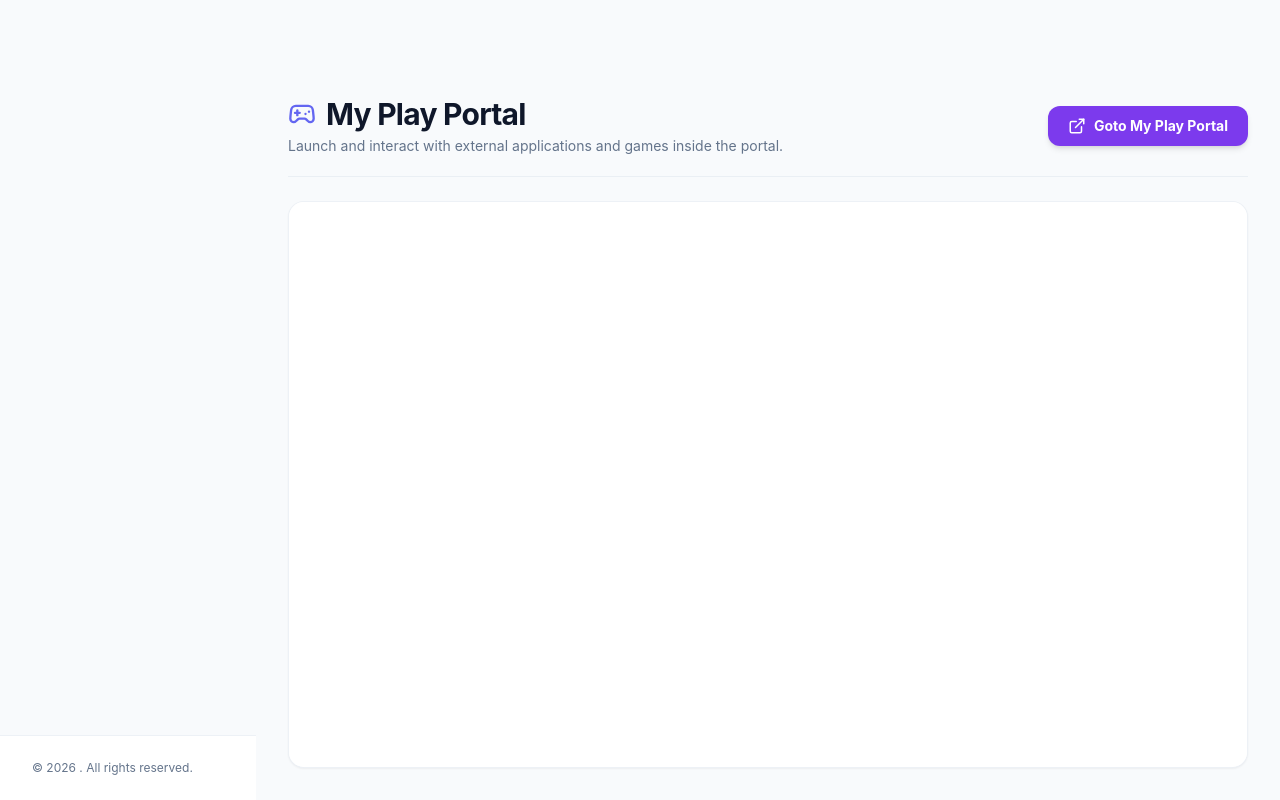
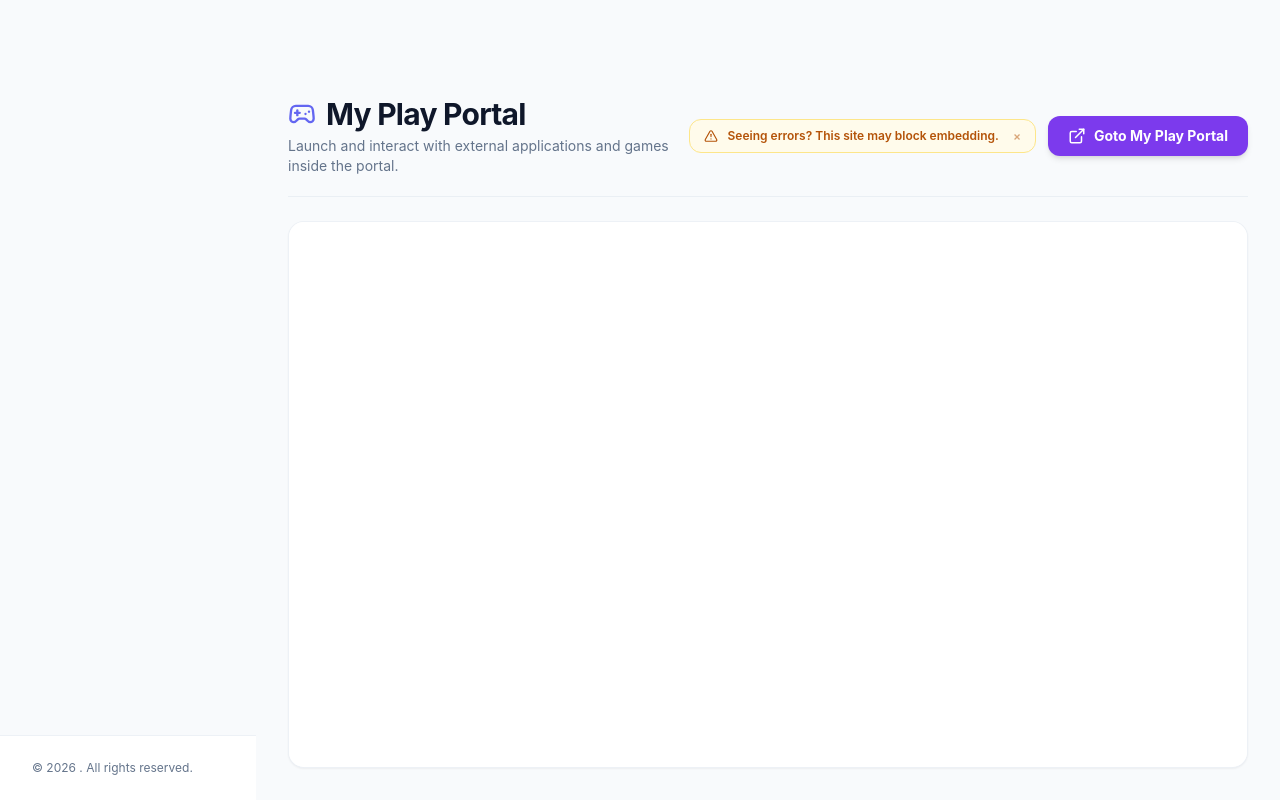
Before and after one commit to 110way/0707, a Python web app: template templates/playportal.html in a window 1280 px wide. Run offline with Jinja, Linux system fonts and the light colour scheme; the template is opened without the code that fills it, so the values that code supplies are empty; style sheets or scripts are compiled from the project's sources.

Commit message:
fix: remove iframe sandbox to resolve MSAL crypto_nonexistent error in play portal

```diff
--- a/app.py
+++ b/app.py
@@ -681,6 +681,7 @@ async def konnect_page(request: Request):
 async def playportal_page(request: Request):
     return render_template(request, 'playportal.html', {'active_page': 'playportal'})
 
+
 @app.get("/dashboard", response_class=HTMLResponse)
 async def dashboard_page(request: Request):
     user = getattr(request.state, 'user', None)
--- a/templates/playportal.html
+++ b/templates/playportal.html
@@ -110,7 +110,13 @@
           * Change the hardcoded default URL below to configure it for your application.
           */
          activeUrl: '',
-         isIframeLoading: true
+         isIframeLoading: true,
+         showErrorHint: false,
+         onLoaded() {
+             this.isIframeLoading = false;
+             // Show hint banner after 3s in case the embedded app has auth errors
+             setTimeout(() => { this.showErrorHint = true; }, 3000);
+         }
      }">
 
     <!-- Page Header -->
@@ -125,6 +131,15 @@
             </p>
         </div>
         <div class="portal-header-actions flex-shrink-0 text-left">
+            <!-- Error hint banner -->
+            <div x-show="showErrorHint && !isIframeLoading" x-transition:enter="transition ease-out duration-300"
+                x-transition:enter-start="opacity-0 translate-y-1" x-transition:enter-end="opacity-100 translate-y-0"
+                class="flex items-center gap-2.5 px-3.5 py-2 bg-amber-50 dark:bg-amber-950/30 border border-amber-200 dark:border-amber-800/50 rounded-xl text-xs font-semibold text-amber-700 dark:text-amber-400">
+                <i data-lucide="alert-triangle" class="h-3.5 w-3.5 flex-shrink-0"></i>
+                <span>Seeing errors? This site may block embedding.</span>
+                <button @click="showErrorHint = false"
+                    class="ml-1 opacity-50 hover:opacity-100 text-amber-700 dark:text-amber-400">&times;</button>
+            </div>
             <!-- Goto My Play Portal Button -->
             <a :href="activeUrl" target="_blank"
                 class="inline-flex items-center justify-center gap-2 px-5 py-2.5 bg-primary-600 hover:bg-primary-700 text-white font-bold text-sm rounded-xl shadow-md hover:shadow-lg transition-all"
@@ -150,9 +165,9 @@
         </div>
 
         <!-- Frame Element -->
-        <iframe :src="activeUrl" @load="isIframeLoading = false" class="w-full h-full border-none bg-white"
-            allow="accelerometer; autoplay; clipboard-write; encrypted-media; gyroscope; picture-in-picture; web-share; fullscreen; clipboard-read"
-            sandbox="allow-same-origin allow-scripts allow-popups allow-forms allow-modals">
+        <!-- No sandbox: sandbox attribute restricts window.crypto.subtle which breaks MSAL.js auth in embedded apps -->
+        <iframe :src="activeUrl" @load="onLoaded()" class="w-full h-full border-none bg-white"
+            allow="accelerometer; autoplay; clipboard-write; encrypted-media; gyroscope; picture-in-picture; web-share; fullscreen; clipboard-read; camera; microphone">
         </iframe>
     </div>
 </div>
```
